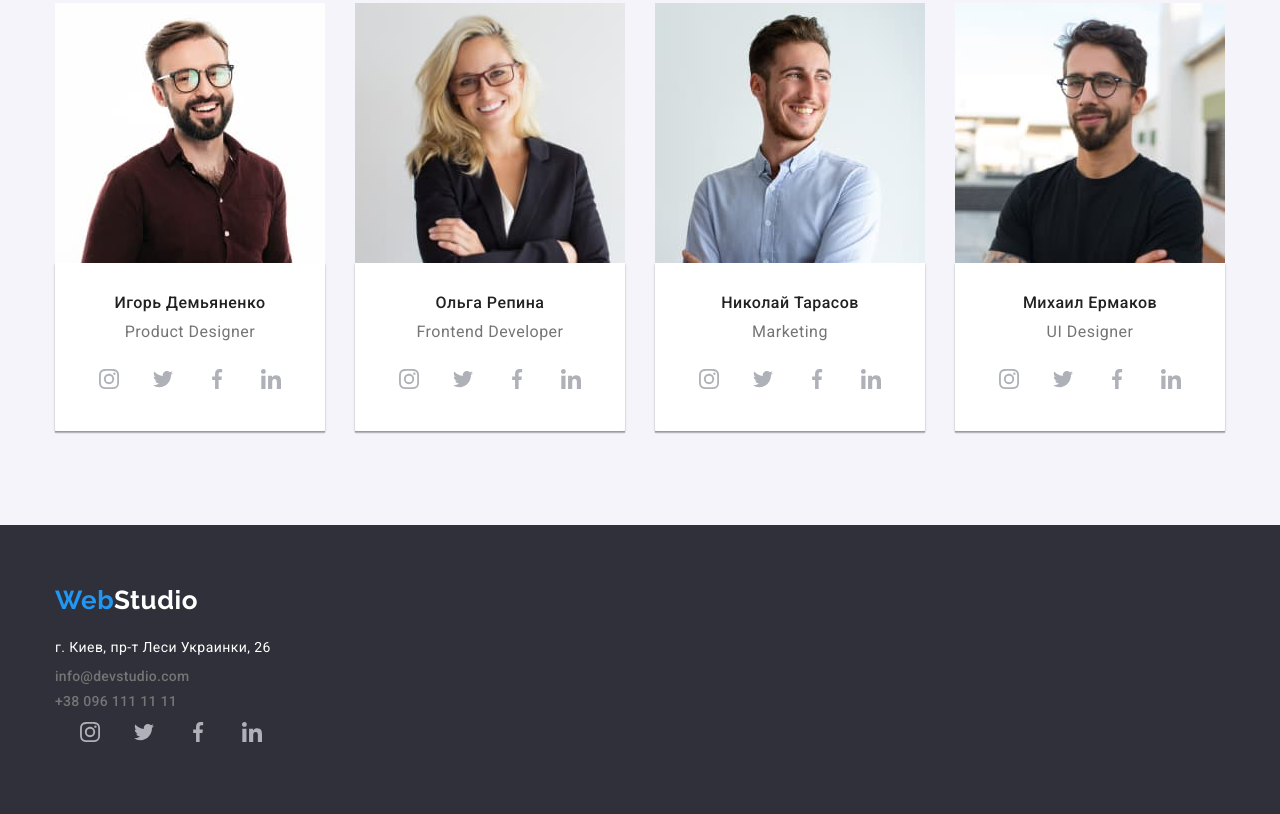
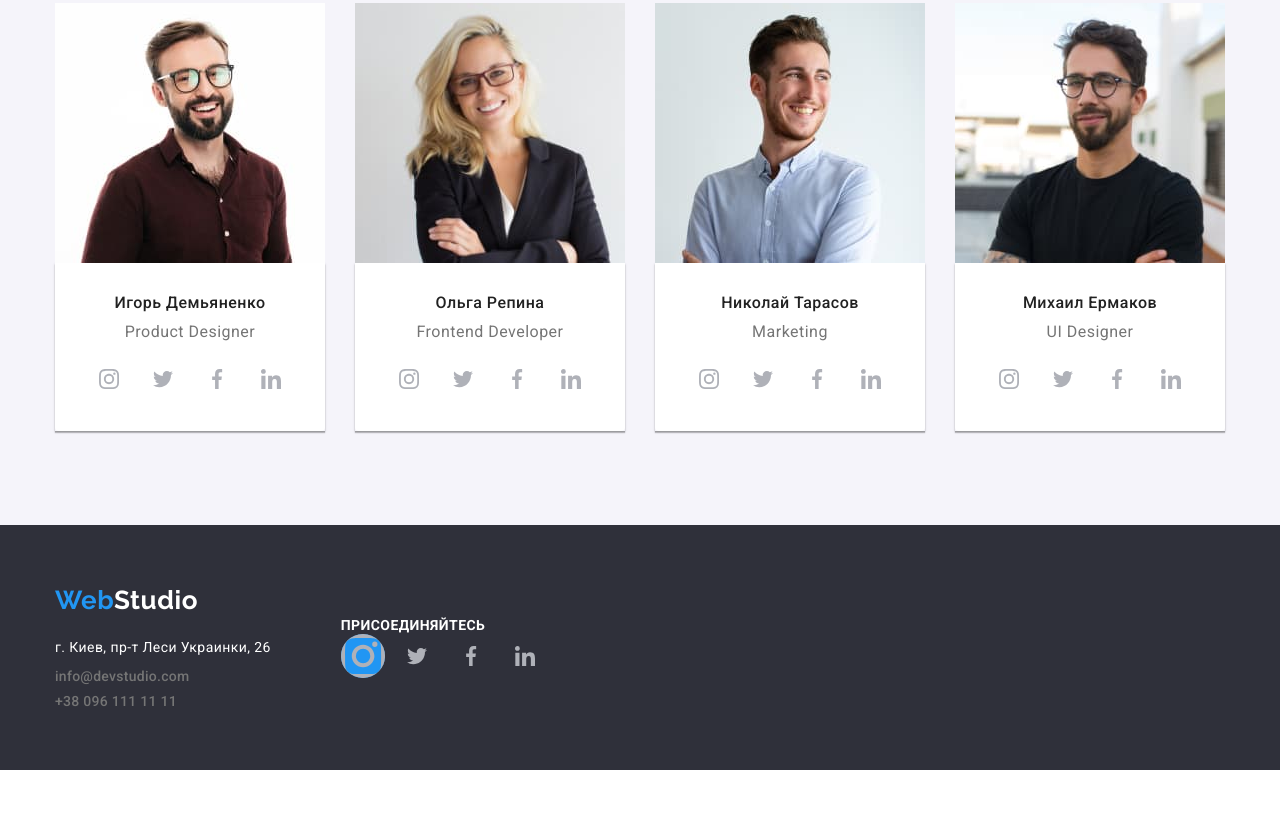
Before and after one commit to MazkaAndrii/goit-markup-hw-04, a plain HTML site: page index.html in a window 1280 px wide. Shown: the part 1629-2443 px from the top of the page. After the commit the page ends 2399 px from the top, so only its background shows below. Drawn offline with nearby package versions, Linux system fonts and the light colour scheme.

Commit message:
footerfix

```diff
--- a/css/styles.css
+++ b/css/styles.css
@@ -294,6 +294,8 @@ h6 {
   width: 44px;
   height: 44px;
   border-radius: 50%;
+
+
 }
 .otem-soc-icon {
   fill: #afb1b8;
@@ -347,11 +349,33 @@ h6 {
 .contacts-ft {
   list-style: none;
 }
+.footer {
+  display: flex;
+  align-items: center;
+  gap: 70px;
+}
+.ft-header {
+font-size: 14px;
+line-height: 1.14;
+letter-spacing: 0.03em;
+text-transform: uppercase;
+color: var(--accent-color)
 
+
+}
+.otem-soc-icon-ft {
+  display: flex;
+  align-items: center;
+  justify-content: center;
+  width: 44px;
+  height: 44px;
+  border-radius: 50%;
+  fill: #afb1b8;
+  background-color: #2196f3;
+
+}
 .footer-soc {
-  /* display: flex;
-  column-gap: 70px;
-  align-items: center; */
+
 }
 
 /* ----------------------PORTFOLIO---------------------------- */
--- a/index.html
+++ b/index.html
@@ -256,7 +256,8 @@
       </section>
     </main>
     <footer class="basement">
-      <div class="container">
+      <div class="container footer">
+        <div class="footer-contacts">
         <a lang="en" href="./index.html" class="ft">Web<span class="logo-footer">Studio</span></a>
         <address class="basement-adr">
           г. Киев, пр-т Леси Украинки, 26
@@ -264,11 +265,14 @@
             <li><a href="mailto:info@devstudio.com" class="mail link">info@devstudio.com</a></li>
             <li><a href="tel:+380961111111" class="header-tel link">+38 096 111 11 11</a></li>
           </ul>
+          </address>
+        </div>
           <div class="footer-soc">
+            <h3 class="ft-header">присоединяйтесь</h3>
             <ul class="otem-soc list">
               <li class="otem-soc-item">
                 <a href="" class="otem-soc-link link">
-                  <svg class="otem-soc-icon" width="20" height="20">
+                  <svg class="otem-soc-icon-ft" width="20" height="20">
                     <use href="/images/icons.svg#icon-instagram"></use>
                   </svg>
                 </a>
```
